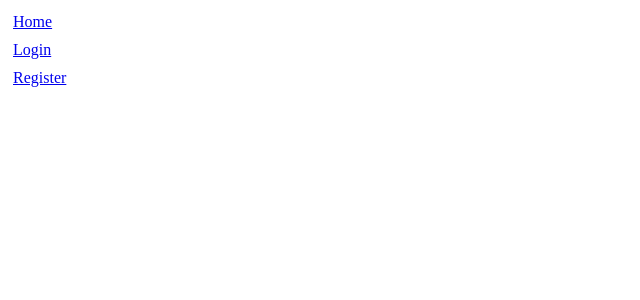
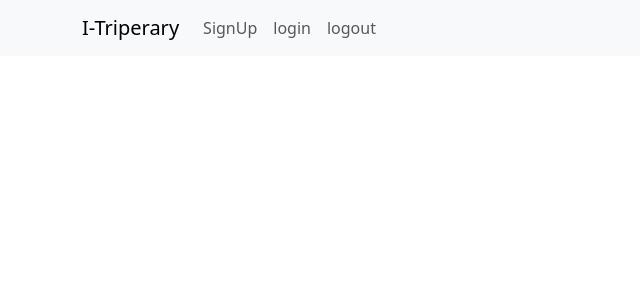
Before and after one commit to GaryCutler/I-Triperary, a React (Vite) app in the folder client/: page / in a window 1280 px wide. Shown: the top 300 px of the page, without its empty margins (0-640 px from the left). Built offline with nearby package versions, Linux system fonts and the light colour scheme.

Commit message:
added bootstrap react and Navbar components

```diff
--- a/client/package.json
+++ b/client/package.json
@@ -11,8 +11,10 @@
   },
   "dependencies": {
     "@apollo/client": "^3.7.14",
+    "bootstrap": "^5.3.2",
     "graphql": "^16.6.0",
     "react": "^18.2.0",
+    "react-bootstrap": "^2.9.1",
     "react-dom": "^18.2.0",
     "react-router-dom": "^6.11.2"
   },
--- a/client/src/Main.jsx
+++ b/client/src/Main.jsx
@@ -1,4 +1,5 @@
 import ReactDOM from 'react-dom/client';
 import App from './App';
+import 'bootstrap/dist/css/bootstrap.min.css';
 
 ReactDOM.createRoot(document.getElementById('root')).render(<App />);
--- a/client/src/components/Nav.jsx
+++ b/client/src/components/Nav.jsx
@@ -1,20 +1,25 @@
-export default function Nav() {
-  const linkStyle = { border: '1px black', padding: '5px' };
+import Container from 'react-bootstrap/Container';
+import Nav from 'react-bootstrap/Nav';
+import Navbar from 'react-bootstrap/Navbar';
 
+
+function navBar() {
   return (
-    <nav className="main-header-menu">
-      <section>
-        <div style={linkStyle}>
-          <a href="#">Home</a>
-        </div>
-        <div style={linkStyle}>
-          <a href="#">Login</a>
-        </div>
-        <div style={linkStyle}>
-          <a href="#">Register</a>
-        </div>
+    <Navbar expand="lg" className="bg-body-tertiary">
+      <Container>
+        <Navbar.Brand href="#home">I-Triperary</Navbar.Brand>
+        <Navbar.Toggle aria-controls="basic-navbar-nav" />
+        <Navbar.Collapse id="basic-navbar-nav">
+          <Nav className="me-auto-float-right ">
+            <Nav.Link href="#signUp">SignUp</Nav.Link>
+            <Nav.Link href="#login">login</Nav.Link>
+            <Nav.Link href="#logout">logout</Nav.Link>
 
-      </section>
-    </nav>
+          </Nav>
+        </Navbar.Collapse>
+      </Container>
+    </Navbar>
   );
 }
+
+export default navBar;
```
